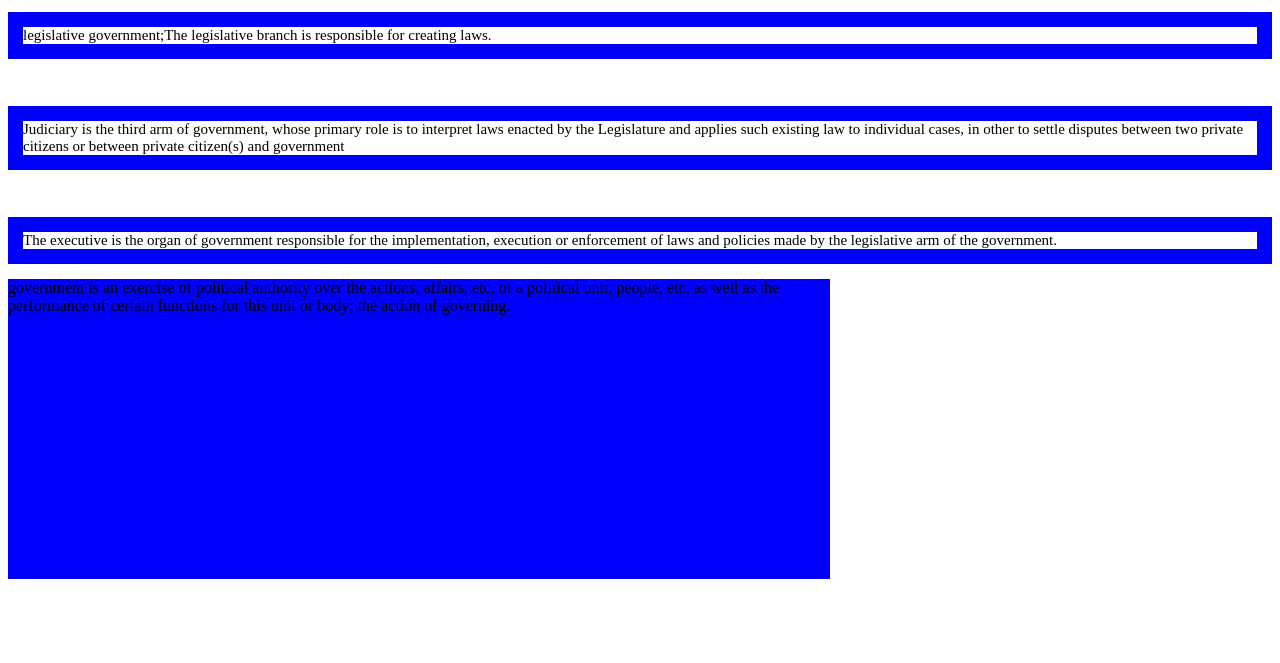
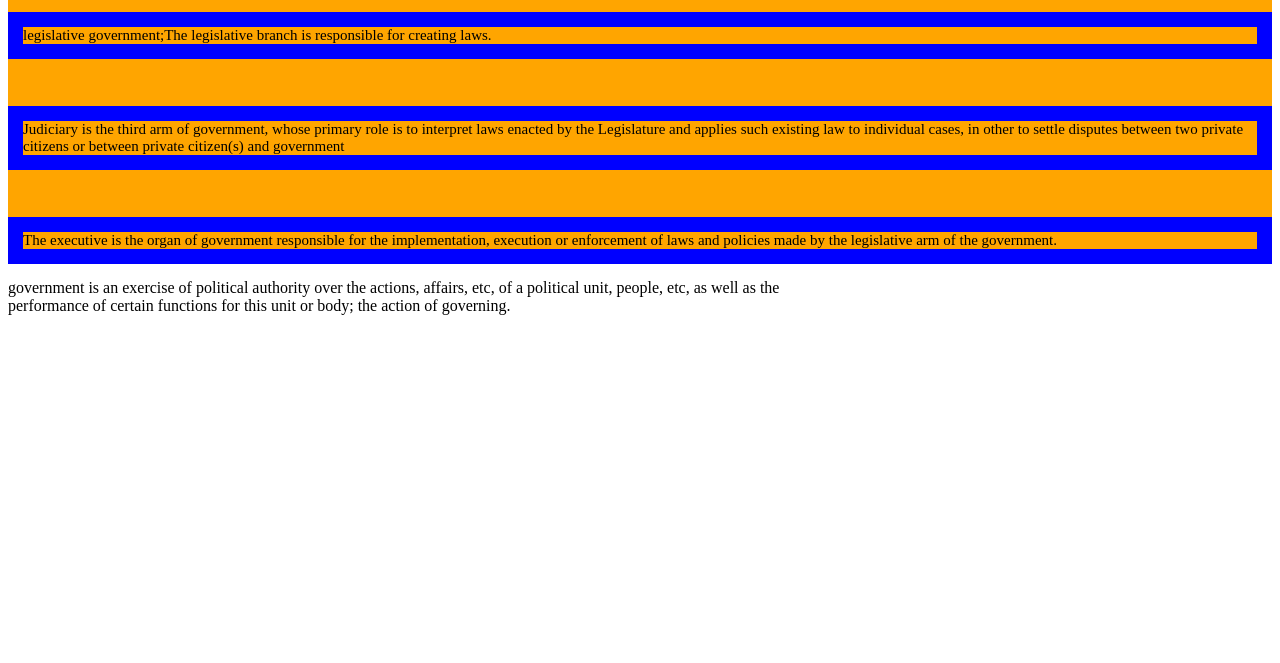
Before and after one commit to amirat0753/6B2, a plain HTML site: page cascade.html in a window 1280 px wide. Shown: the part 137-800 px from the top of the page. Drawn offline with Linux system fonts and the light colour scheme.

Commit message:
feat:cascade.html

```diff
--- a/cascade.html
+++ b/cascade.html
@@ -7,23 +7,22 @@
   <title>Government</title>
   <style>
  aside + section{
-           background-color:blue;
-
-}
-section {
-        width:65%;
+           width:65%;
         height:300px;
       }
 
+
+
       aside {
         font-size: 15px;
+        background-color: orange;
       }
 
 aside > h2{
   font-size: 2rem;
 
 }
-body > aside > h2 ~ p {
+body h2 ~ p {
   border:1em solid blue
 
 }
--- a/embedded.css
+++ /dev/null
@@ -1,3 +0,0 @@
-aside{
-
-}
```
